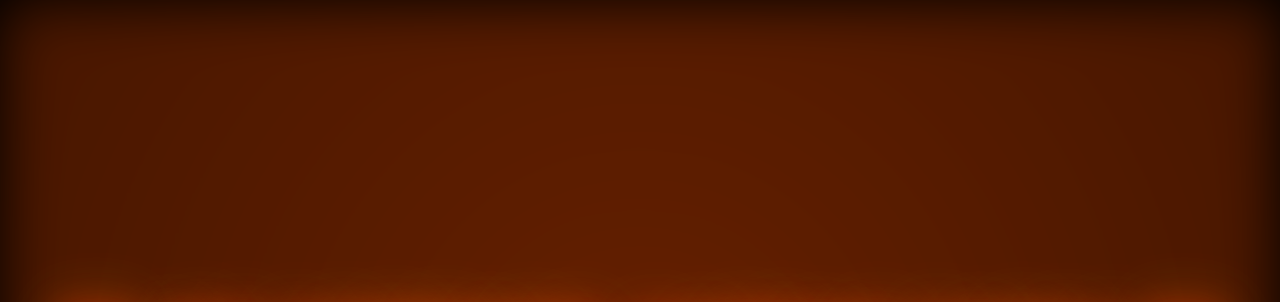
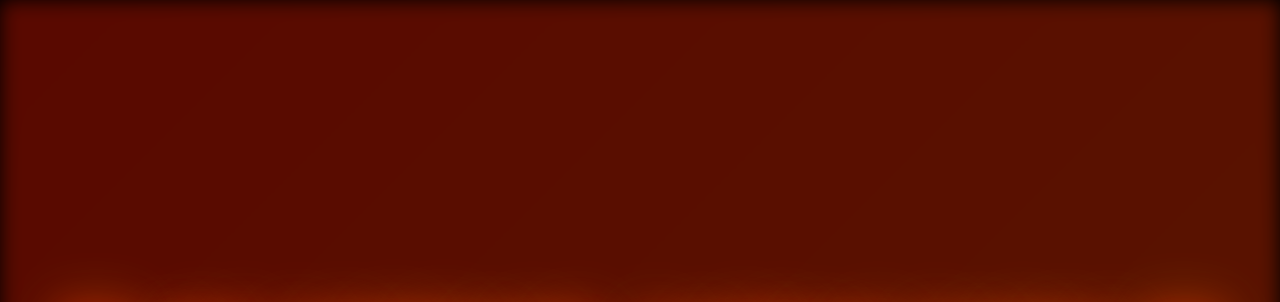
Before and after one commit to Sankysupa/sankysupa.github.io, a plain HTML site: page index.html in a window 1280 px wide. Shown: the top 302 px of the page. Drawn offline with Linux system fonts and the light colour scheme.

Commit message:
Update style.css

```diff
--- a/style.css
+++ b/style.css
@@ -10,15 +10,18 @@ body, html {
 
 .overlay {
   position: absolute;
-  top: 0; left: 0;
-  height: 100%; width: 100%;
-  background: radial-gradient(circle at center, #ff5100, #000000 80%);
+  top: 0;
+  left: 0;
+  height: 100%;
+  width: 100%;
+  background: linear-gradient(135deg, #ff1a00, #ff6600, #990000);
   background-size: 400% 400%;
-  animation: firePulse 4s ease-in-out infinite;
+  animation: flames 10s ease infinite;
   z-index: 0;
-  opacity: 0.4;
-  filter: blur(30px);
+  opacity: 0.35;
+  filter: blur(10px);
 }
+
 
 
 
```
